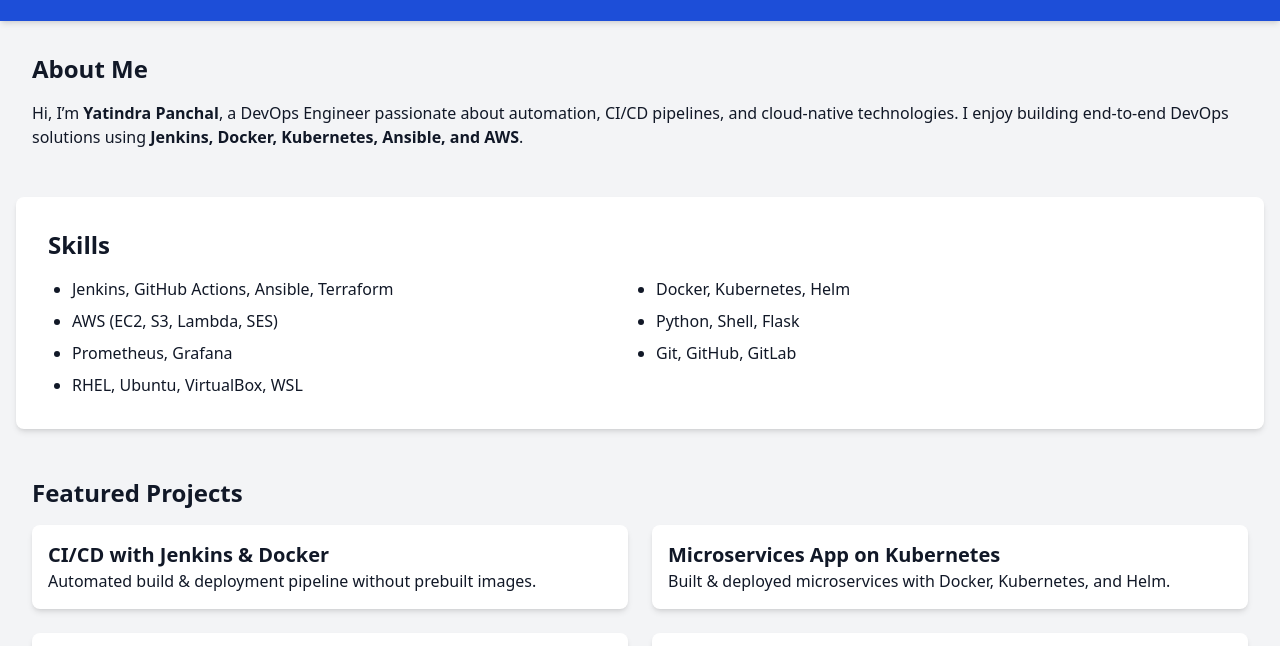
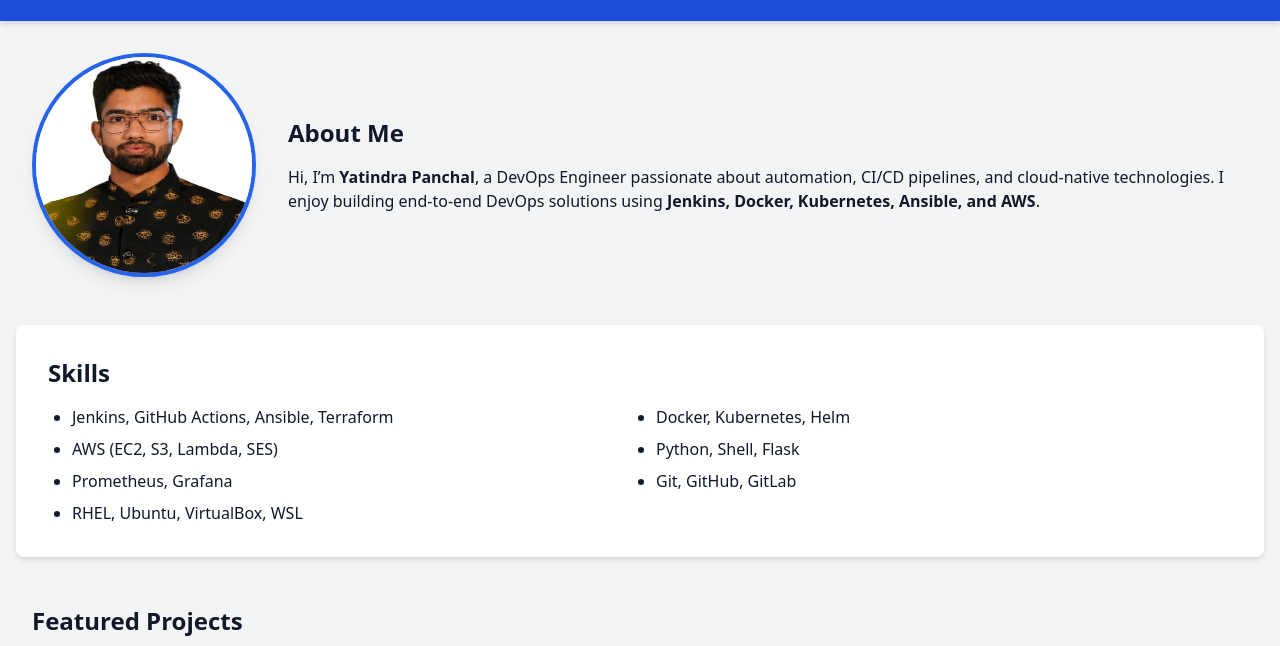
Before and after one commit to yatindrap6/devops-portfolio, a plain HTML site: page index.html in a window 1280 px wide. Shown: the part 91-737 px from the top of the page. Drawn offline with nearby package versions, Linux system fonts and the light colour scheme.

Commit message:
add profile photo

```diff
--- a/index.html
+++ b/index.html
@@ -14,14 +14,23 @@
   </header>
 
     <!-- About -->
-  <section class="p-8">
+  <section class="p-8 flex flex-col md:flex-row items-center gap-8">
+    <!-- Profile Photo -->
+    <div class="flex-shrink-0">
+      <img src="assets/images/me.jpg" alt="Yatindra Panchal" class="w-40 h-40 md:w-56 md:h-56 rounded-full shadow-lg border-4 border-blue-600">
+    </div>
+
+    <!-- About Text -->
+    <div>
       <h2 class="text-2xl font-semibold mb-4">About Me</h2>
       <p>
         Hi, I’m <strong>Yatindra Panchal</strong>, a DevOps Engineer passionate about automation,
         CI/CD pipelines, and cloud-native technologies. I enjoy building end-to-end DevOps
         solutions using <strong>Jenkins, Docker, Kubernetes, Ansible, and AWS</strong>.
       </p>
+    </div>
   </section>
+
 
   <!-- Skills -->
   <section class="p-8 bg-white shadow-md rounded-lg m-4">
```
Also changed, not shown: assets/images/me.jpg (added). Lines whose indentation alone changed are shown as unchanged.
